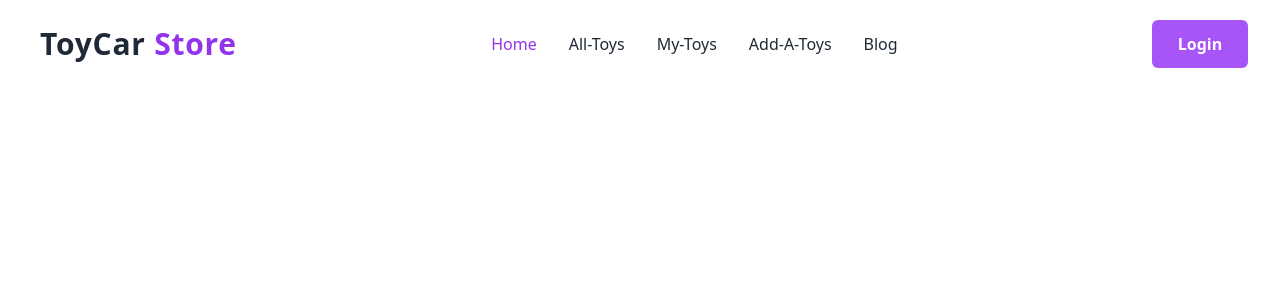
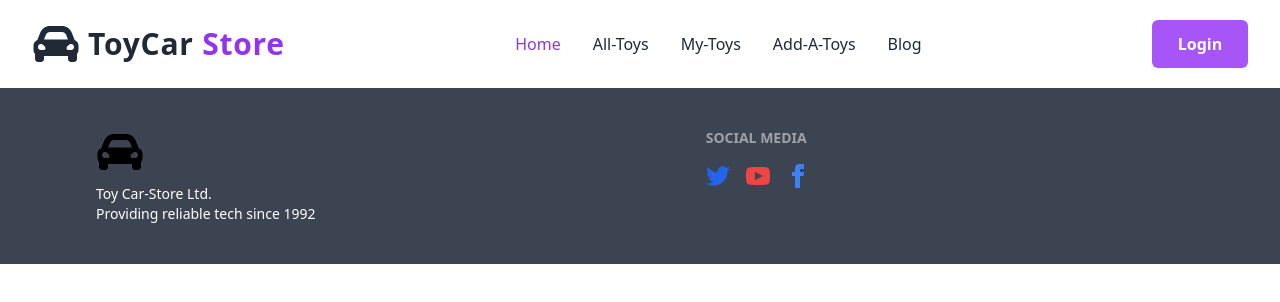
Before and after one commit to iqbalhossainmohon/toy-car-srote, a React (Vite) app: page / in a window 1280 px wide. Shown: the top 302 px of the page. Built offline with nearby package versions, Linux system fonts and the light colour scheme.

Commit message:
footer section added

```diff
--- a/package.json
+++ b/package.json
@@ -15,6 +15,7 @@
     "match-sorter": "^6.3.1",
     "react": "^18.2.0",
     "react-dom": "^18.2.0",
+    "react-icons": "^4.8.0",
     "react-router-dom": "^6.11.2",
     "sort-by": "^1.2.0"
   },
--- a/src/Layout/Main.jsx
+++ b/src/Layout/Main.jsx
@@ -1,5 +1,6 @@
 import { Outlet } from "react-router-dom";
 import NavBar from "../Shared/NavBar/NavBar";
+import Footer from "../Shared/Footer/Footer";
 
 
 const Main = () => {
@@ -7,6 +8,7 @@
         <div>
             <NavBar/>
             <Outlet/>
+            <Footer/>
         </div>
     );
 };
--- /dev/null
+++ b/src/Shared/Footer/Footer.jsx
@@ -0,0 +1,26 @@
+import { FaCarAlt } from 'react-icons/fa';
+
+const Footer = () => {
+    return (
+        <div>
+            <footer className="footer p-10 md:px-24 bg-neutral text-neutral-content">
+                <div>
+                <FaCarAlt className="w-12 h-12 text-black" />
+                    <p>Toy Car-Store Ltd.<br />Providing reliable tech since 1992</p>
+                </div>
+                <div>
+                    <span className="footer-title ">Social Media</span>
+                    <div className="grid grid-flow-col gap-4">
+                        <a className='text-blue-600'><svg xmlns="http://www.w3.org/2000/svg" width="24" height="24" viewBox="0 0 24 24" className="fill-current"><path d="M24 4.557c-.883.392-1.832.656-2.828.775 1.017-.609 1.798-1.574 2.165-2.724-.951.564-2.005.974-3.127 1.195-.897-.957-2.178-1.555-3.594-1.555-3.179 0-5.515 2.966-4.797 6.045-4.091-.205-7.719-2.165-10.148-5.144-1.29 2.213-.669 5.108 1.523 6.574-.806-.026-1.566-.247-2.229-.616-.054 2.281 1.581 4.415 3.949 4.89-.693.188-1.452.232-2.224.084.626 1.956 2.444 3.379 4.6 3.419-2.07 1.623-4.678 2.348-7.29 2.04 2.179 1.397 4.768 2.212 7.548 2.212 9.142 0 14.307-7.721 13.995-14.646.962-.695 1.797-1.562 2.457-2.549z"></path></svg></a>
+
+                        <a className='text-red-500'><svg xmlns="http://www.w3.org/2000/svg" width="24" height="24" viewBox="0 0 24 24" className="fill-current"><path d="M19.615 3.184c-3.604-.246-11.631-.245-15.23 0-3.897.266-4.356 2.62-4.385 8.816.029 6.185.484 8.549 4.385 8.816 3.6.245 11.626.246 15.23 0 3.897-.266 4.356-2.62 4.385-8.816-.029-6.185-.484-8.549-4.385-8.816zm-10.615 12.816v-8l8 3.993-8 4.007z"></path></svg></a>
+
+                        <a className='text-blue-500'><svg xmlns="http://www.w3.org/2000/svg" width="24" height="24" viewBox="0 0 24 24" className="fill-current"><path d="M9 8h-3v4h3v12h5v-12h3.642l.358-4h-4v-1.667c0-.955.192-1.333 1.115-1.333h2.885v-5h-3.808c-3.596 0-5.192 1.583-5.192 4.615v3.385z"></path></svg></a>
+                    </div>
+                </div>
+            </footer>
+        </div>
+    );
+};
+
+export default Footer;
--- a/src/Shared/NavBar/NavBar.jsx
+++ b/src/Shared/NavBar/NavBar.jsx
@@ -1,6 +1,6 @@
 import { useState } from "react";
 import { Link, NavLink } from "react-router-dom";
-
+import { FaCarAlt } from 'react-icons/fa';
 
 const NavBar = () => {
 
@@ -15,7 +15,7 @@
                     title='ToyCarStore'
                     className='inline-flex items-center'
                 >
-
+                    <FaCarAlt className="w-12 h-12" />
                     <h2 className='ml-2 text-3xl font-bold tracking-wide  '>
                         ToyCar <span className="text-purple-600">Store</span>
                     </h2>
```
Also changed, not shown: 1 other file (tests, documents, lock files or other folders).
